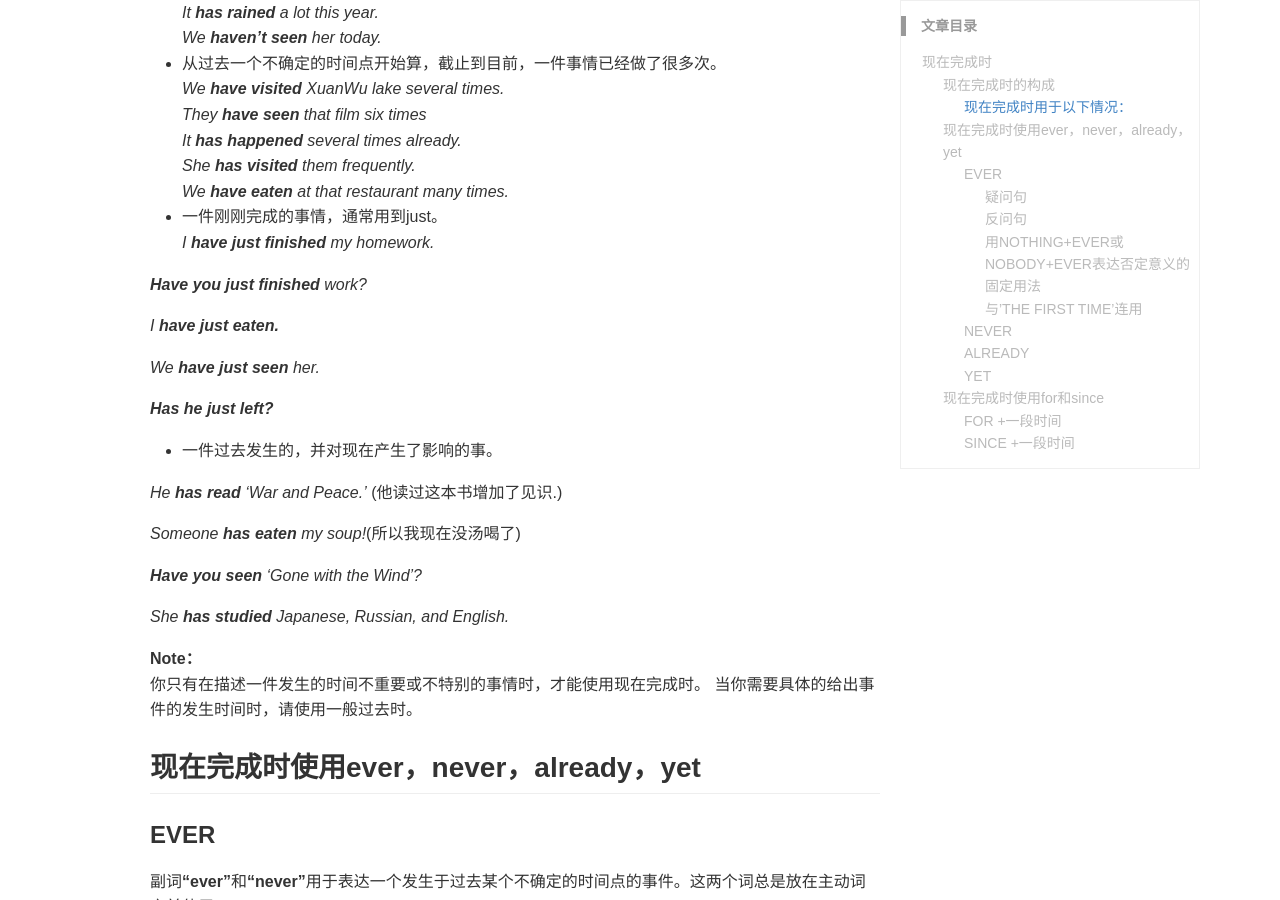
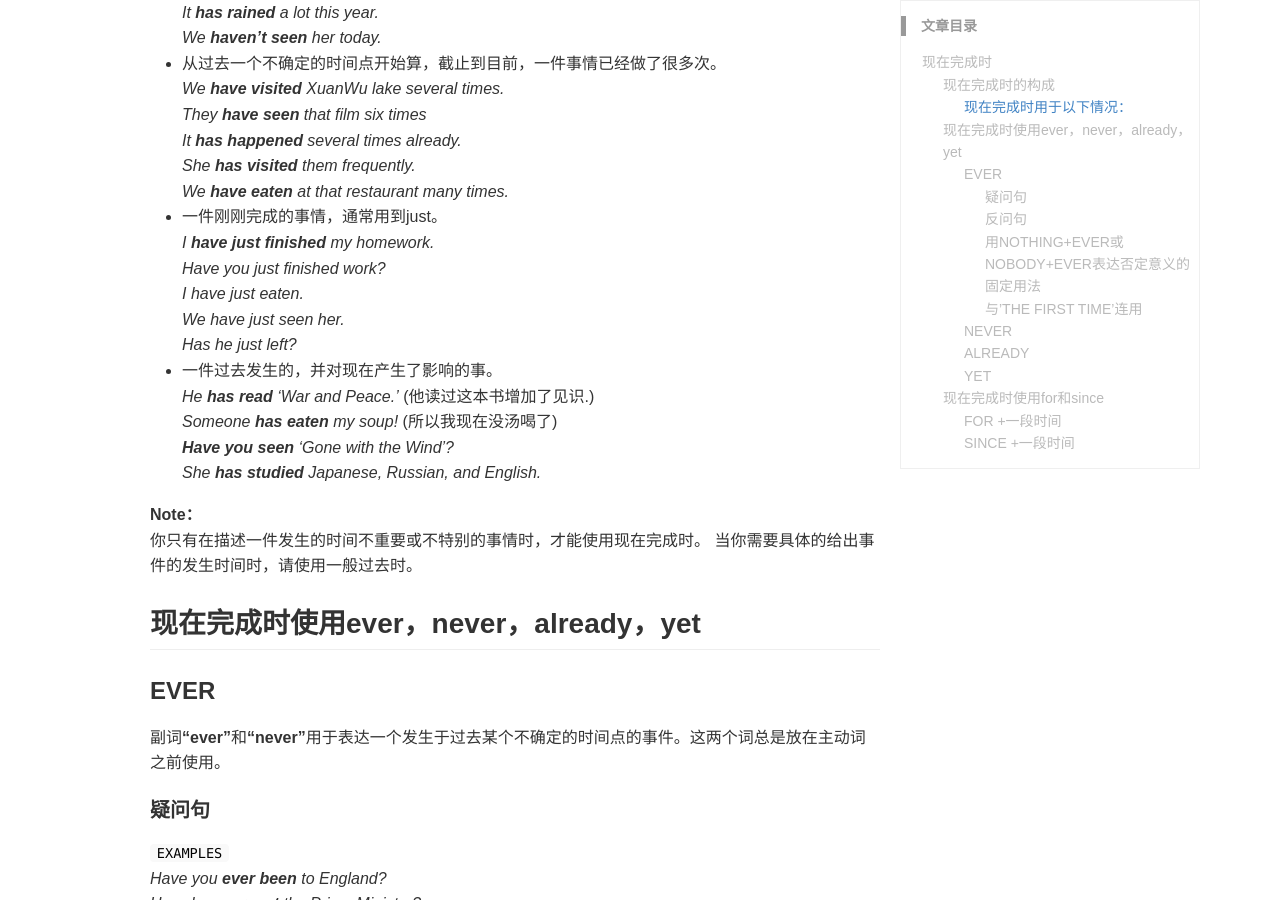
Before and after one commit to JorinEdu/JorinEdu.github.io, a Jekyll site: the page built from _posts/2019-1-18-Present-Perfect-Tense.md, in a window 1280 px wide and 900 px high, scrolled down 719 px. Built offline with Jekyll 4.4.1, drawn with Linux system fonts in a browser that asks for light colours; comment, search, counter and statistics services are not loaded.

```diff
--- a/_posts/2019-1-18-Present-Perfect-Tense.md
+++ b/_posts/2019-1-18-Present-Perfect-Tense.md
@@ -32,23 +32,14 @@ keywords: Tense PerfectTense
 *We **have eaten** at that restaurant many times.*
 * 一件刚刚完成的事情，通常用到just。
 *I **have just finished** my homework.*
-
-***Have you just finished** work?*
-
-*I **have just eaten.***
-
-*We **have just seen** her.*
-
-***Has he just left?***
-
+*Have you just finished work?*
+*I have just eaten.*
+*We have just seen her.*
+*Has he just left?*
 * 一件过去发生的，并对现在产生了影响的事。
-
 *He **has read** ‘War and Peace.’* (他读过这本书增加了见识.)
-
-*Someone **has eaten** my soup!*(所以我现在没汤喝了)
-
+*Someone **has eaten** my soup!* (所以我现在没汤喝了)
 ***Have you seen** 'Gone with the Wind'?*
-
 *She **has studied** Japanese, Russian, and English.*
 
 **Note：**
```
